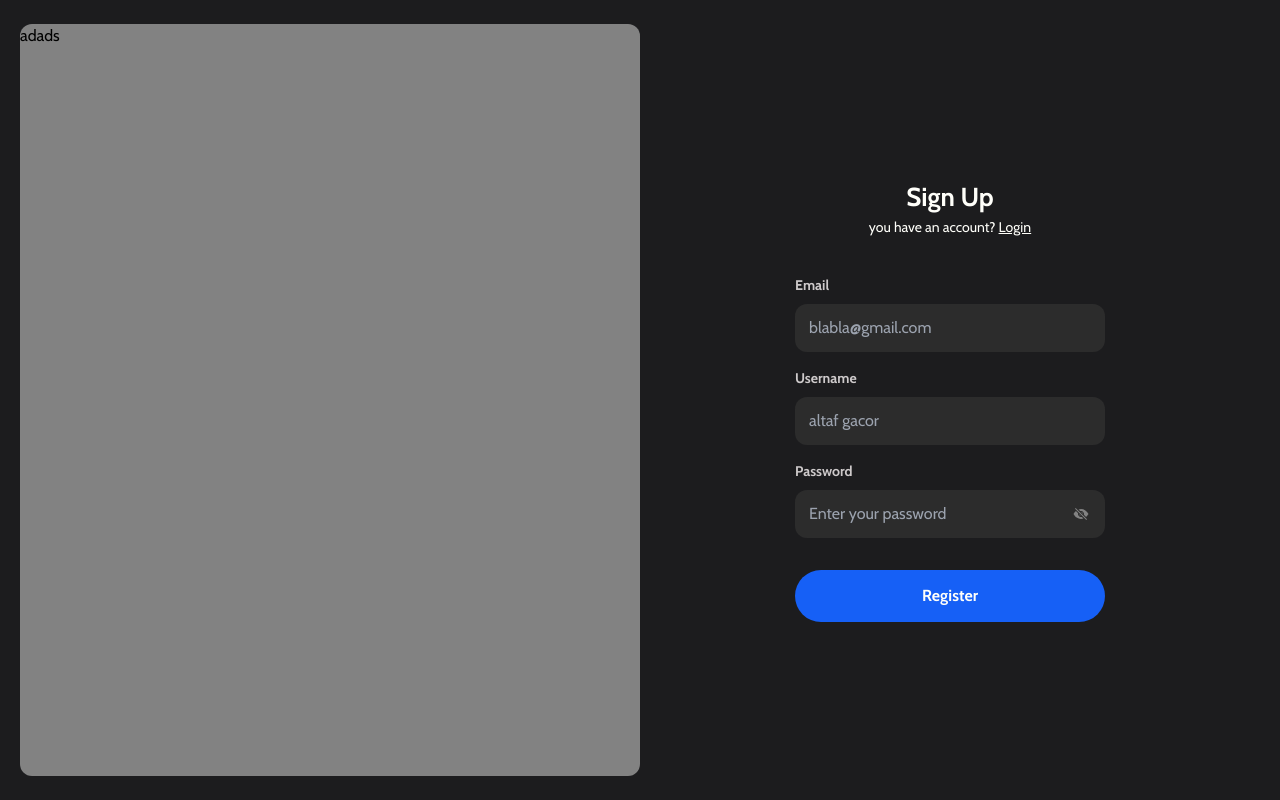
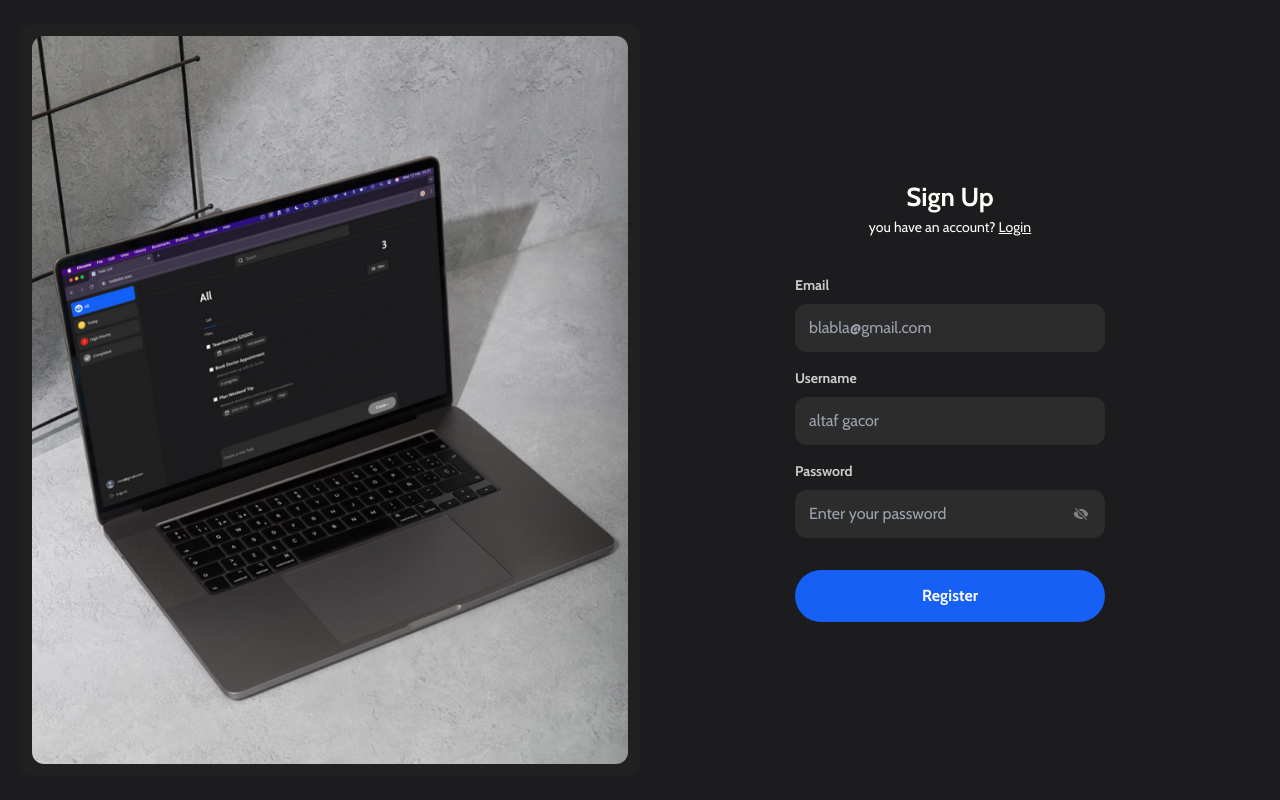
Before and after one commit to altafparves/todo-list, a React (Create React App) app: page /register in a window 1280 px wide. Built offline with nearby package versions, Linux system fonts and the light colour scheme.

Commit message:
Feat: Mockup in auth

```diff
--- a/src/pages/login.jsx
+++ b/src/pages/login.jsx
@@ -4,6 +4,7 @@ import Button from "../components/button";
 import PasswordForm from "../components/passwordForm";
 import useAuth from "../hooks/useAuth";
 import { useNavigate } from "react-router-dom";
+import Mockup from "../assets/mockup.png";
 
 export default function Login() {
   const [formValues, setFormValues] = useState({
@@ -47,15 +48,14 @@ export default function Login() {
 
   return (
     <section className="w-full h-screen overflow-hidden bg-base flex flex-row justify-center items-center px-[20px] py-[24px]">
-      <div className="hidden h-full md:flex w-1/2 rounded-[12px] bg-grey"></div>
+      <div className="hidden h-full md:flex w-1/2 p-[12px] rounded-[12px] bg-secondary">
+        <img src={Mockup} style={{ objectPosition: "50% 70%" }} className="w-full  object-cover rounded-[12px]" alt="" />
+      </div>
       <div className="w-full md:w-1/2 flex items-center justify-center">
         <div className="content flex w-full md:w-[50%]  h-auto flex-col items-center gap-[37px]">
           <p className="flex flex-col items-center text-text text-center text-26-700">
             Login
-            <button
-              className="text-14-500"
-              onClick={handleRegisterNavigation}
-            >
+            <button className="text-14-500" onClick={handleRegisterNavigation}>
               or create an <span className="underline">account</span>
             </button>
           </p>
--- a/src/pages/register.jsx
+++ b/src/pages/register.jsx
@@ -4,6 +4,7 @@ import Button from "../components/button";
 import PasswordForm from "../components/passwordForm";
 import useAuth from "../hooks/useAuth";
 import { useNavigate } from "react-router-dom";
+import Mockup from "../assets/mockup.png";
 
 export default function Register() {
   const [formValues, setFormValues] = useState({
@@ -53,7 +54,9 @@ export default function Register() {
 
   return (
     <section className="w-full h-screen overflow-hidden bg-base flex flex-row justify-center items-center px-[20px] py-[24px]">
-      <div className="hidden h-full md:flex w-1/2 rounded-[12px] bg-grey">adads</div>
+      <div className="hidden h-full md:flex w-1/2 p-[12px] rounded-[12px] bg-secondary">
+        <img src={Mockup} style={{ objectPosition: "50% 70%" }} className="w-full  object-cover rounded-[12px]" alt="" />
+      </div>
       <div className="w-full md:w-1/2 flex items-center justify-center">
         <div className="content flex w-full md:w-[50%]  h-auto flex-col items-center gap-[37px]">
           <p className="flex flex-col items-center text-center text-text text-26-700">
```
Also changed, not shown: src/assets/mockup.png (added).
